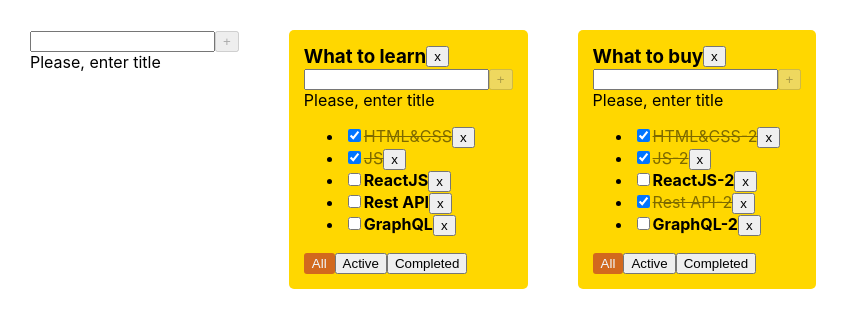
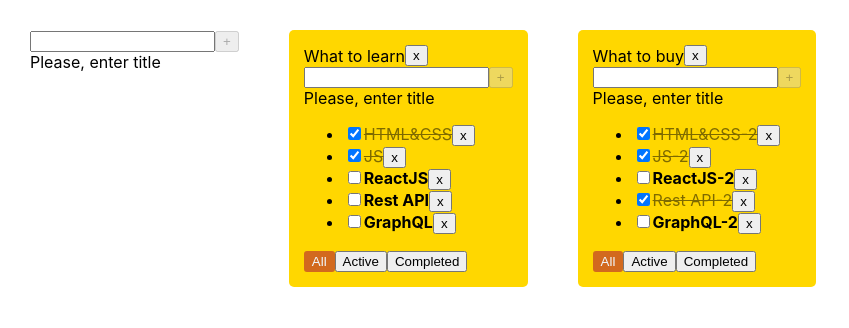
Before and after one commit to dron185/todolist, a React (Create React App) app: page / in a window 1280 px wide. Shown: the top 328 px of the page, without its empty margins (0-849 px from the left). Built offline with nearby package versions, Linux system fonts and the light colour scheme.

Commit message:
feat: add updateTaskTitle

```diff
--- a/src/App.tsx
+++ b/src/App.tsx
@@ -57,7 +57,10 @@ function App() {
     }
 
     const changeTaskStatus = (todolistId: string, taskId: string, newIsDoneValue: boolean) => {
-        setTasks({...tasks, [todolistId]: tasks[todolistId].map(t=>t.id===taskId? {...t, isDone: newIsDoneValue}:t)})
+        setTasks({
+            ...tasks,
+            [todolistId]: tasks[todolistId].map(t => t.id === taskId ? {...t, isDone: newIsDoneValue} : t)
+        })
     }
 
     // filter
@@ -66,7 +69,7 @@ function App() {
     }
 
     const removeTodolist = (todolistId: string) => {
-        const newTodolists = todolists.filter(t=> t.id !==todolistId)
+        const newTodolists = todolists.filter(t => t.id !== todolistId)
         setTodolists(newTodolists)
 
         delete tasks[todolistId]
@@ -82,6 +85,14 @@ function App() {
         }
         setTodolists([newTodolist, ...todolists])
         setTasks({...tasks, [todolistId]: []})
+    }
+
+    const updateTaskTitle = (todolistId: string, taskId: string, newTitle: string) => {
+        setTasks({...tasks, [todolistId]: tasks[todolistId].map(el=> el.id ===taskId ? {...el, title: newTitle} : el)})
+    }
+
+    const updateTodolistTitle = (todolistId: string, newTitle: string) => {
+
     }
 
     return (
@@ -108,6 +119,8 @@ function App() {
                             addTask={addTask}
                             changeTaskStatus={changeTaskStatus}
                             removeTodolist={removeTodolist}
+                            updateTaskTitle={updateTaskTitle}
+                            updateTodolistTitle={updateTodolistTitle}
                         />
                     )
                 })
--- a/src/EditableSpan.tsx
+++ b/src/EditableSpan.tsx
@@ -1,29 +1,33 @@
 import React, {ChangeEvent, useState} from 'react';
 
 type PropsType = {
-    value: string
+    oldTitle: string
     spanClass?: string
+    updateTitle: (newTitle: string) => void
 }
 
-export const EditableSpan = ({value, spanClass}: PropsType) => {
-    const [editMode, setEditMode] = useState(false)
-    const [title, setTitle] = useState(value)
+export const EditableSpan = ({oldTitle, spanClass, updateTitle}: PropsType) => {
+    const [edit, setEdit] = useState(false)
+    const [newTitle, setNewTitle] = useState(oldTitle)
 
-    const activateEditModeHandler = () => {
-        setEditMode(true)
+    const editModeHandler = () => {
+        setEdit(!edit)
+        if (edit) {
+            updateTitleHandler()
+        }
     }
-    const deactivateEditModeHandler = () => {
-        setEditMode(false)
+
+    const changeTitleHandler = (e: ChangeEvent<HTMLInputElement>) => {
+        setNewTitle(e.currentTarget.value)
     }
-    const changeTitleHandler = (e: ChangeEvent<HTMLInputElement>) => {
-        setTitle(e.currentTarget.value)
+
+    const updateTitleHandler = () => {
+        updateTitle(newTitle.trim())
     }
 
     return (
-        <>
-            {editMode ?
-                <input value={title} autoFocus onBlur={deactivateEditModeHandler} onChange={changeTitleHandler}/> :
-                <span className={spanClass} onDoubleClick={activateEditModeHandler}>{value}</span>}
-        </>
-    )
+        edit ?
+            <input value={newTitle} autoFocus onBlur={editModeHandler} onChange={changeTitleHandler}/> :
+            <span className={spanClass} onDoubleClick={editModeHandler}>{oldTitle}</span>
+    );
 };
--- a/src/Todolist.tsx
+++ b/src/Todolist.tsx
@@ -21,6 +21,8 @@ type TodolistPropsType = {
     changeTaskStatus: (todolistId: string, taskId: string, newIsDoneValue: boolean) => void
     changeFilter: (todolistId: string, value: FilterValuesType) => void
     removeTodolist: (todolistId: string) => void
+    updateTaskTitle: (todolistId: string, taskId: string, newTitle: string) => void
+    updateTodolistTitle: (todolistId: string, newTitle: string) => void
 }
 
 export const Todolist = ({
@@ -32,28 +34,19 @@ export const Todolist = ({
                              addTask,
                              removeTask,
                              changeTaskStatus,
-                             changeFilter
+                             changeFilter,
+                             updateTaskTitle,
+                             updateTodolistTitle
                          }: TodolistPropsType) => {
     //деструктурирующее присваивание: const { title, tasks, removeTask, changeFilter, addTask } = props
-
-    // const [newTaskTitle, setNewTaskTitle] = React.useState("")
-    // const [inputError, setInputError] = useState<boolean>(false)
-
-    // const addNewTaskHandler = () => {
-    //     const trimmedTaskTitle = newTaskTitle.trim()
-    //     if (trimmedTaskTitle) {
-    //         addTask(todolistId, trimmedTaskTitle)
-    //     } else {
-    //         setInputError(true)
-    //         setTimeout(()=>setInputError(false), 3000)
-    //     }
-    //     setNewTaskTitle("")
-    // }
 
     const tasksList: JSX.Element = tasks.length === 0 ? (<p>Тасок нет</p>) : <ul>
         {tasks.map((t) => {
             const removeTaskHandler = () => removeTask(t.id, todolistId)
             const changeStatusHandler = (e: ChangeEvent<HTMLInputElement>) => changeTaskStatus(todolistId, t.id, e.currentTarget.checked)
+            const updateTaskTitleHandler = (newTitle: string) => {
+                updateTaskTitle(todolistId, t.id, newTitle)
+            }
             return (
                 <li key={t.id}>
                     <input
@@ -62,7 +55,10 @@ export const Todolist = ({
                         onChange={changeStatusHandler}
                     />
                     {/*<span className={t.isDone ? "task-done" : "task"}>{t.title}</span>*/}
-                    <EditableSpan value={t.title} spanClass={t.isDone ? "task-done" : "task"}/>
+                    <EditableSpan oldTitle={t.title}
+                                  spanClass={t.isDone ? "task-done" : "task"}
+                                  updateTitle={updateTaskTitleHandler}
+                    />
                     <Button title={"x"} onClickHandler={removeTaskHandler}/>
                 </li>
             )
@@ -91,18 +87,26 @@ export const Todolist = ({
         removeTodolist(todolistId)
     }
 
-    const addTaskCallback = (title: string) => {
+    const addTaskHandler = (title: string) => {
         addTask(todolistId, title)
+    }
+
+    const updateTodolistTitleHandler = (newTitle: string) => {
+        updateTodolistTitle(todolistId, newTitle)
     }
 
     return (
         <div className={"todolist"}>
             {/*<TodoListHeader title={title}/>*/}
             <div className={'todolist-title-container'}>
-                <h3 style={{margin: 0}}>{title}</h3>
+                <EditableSpan oldTitle={title}
+                              // spanClass={t.isDone ? "task-done" : "task"}
+                              updateTitle={updateTodolistTitleHandler}
+                />
+                {/*<h3 style={{margin: 0}}>{title}</h3>*/}
                 <Button title={"x"} onClickHandler={removeTodolistHandler}/>
             </div>
-            <AddItemForm addItem={addTaskCallback}/>
+            <AddItemForm addItem={addTaskHandler}/>
             {tasksList}
             <div>
                 <Button
```
